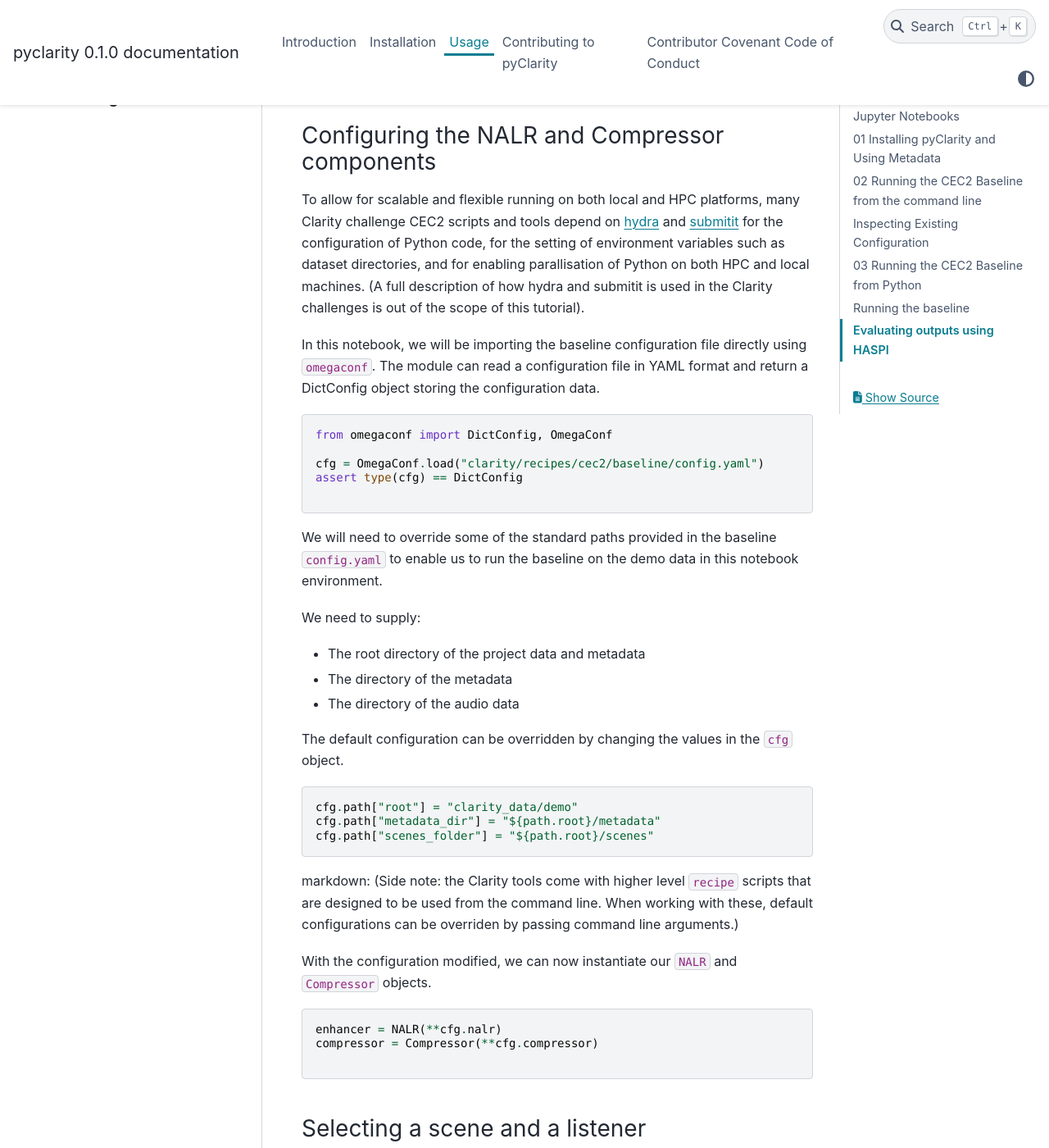
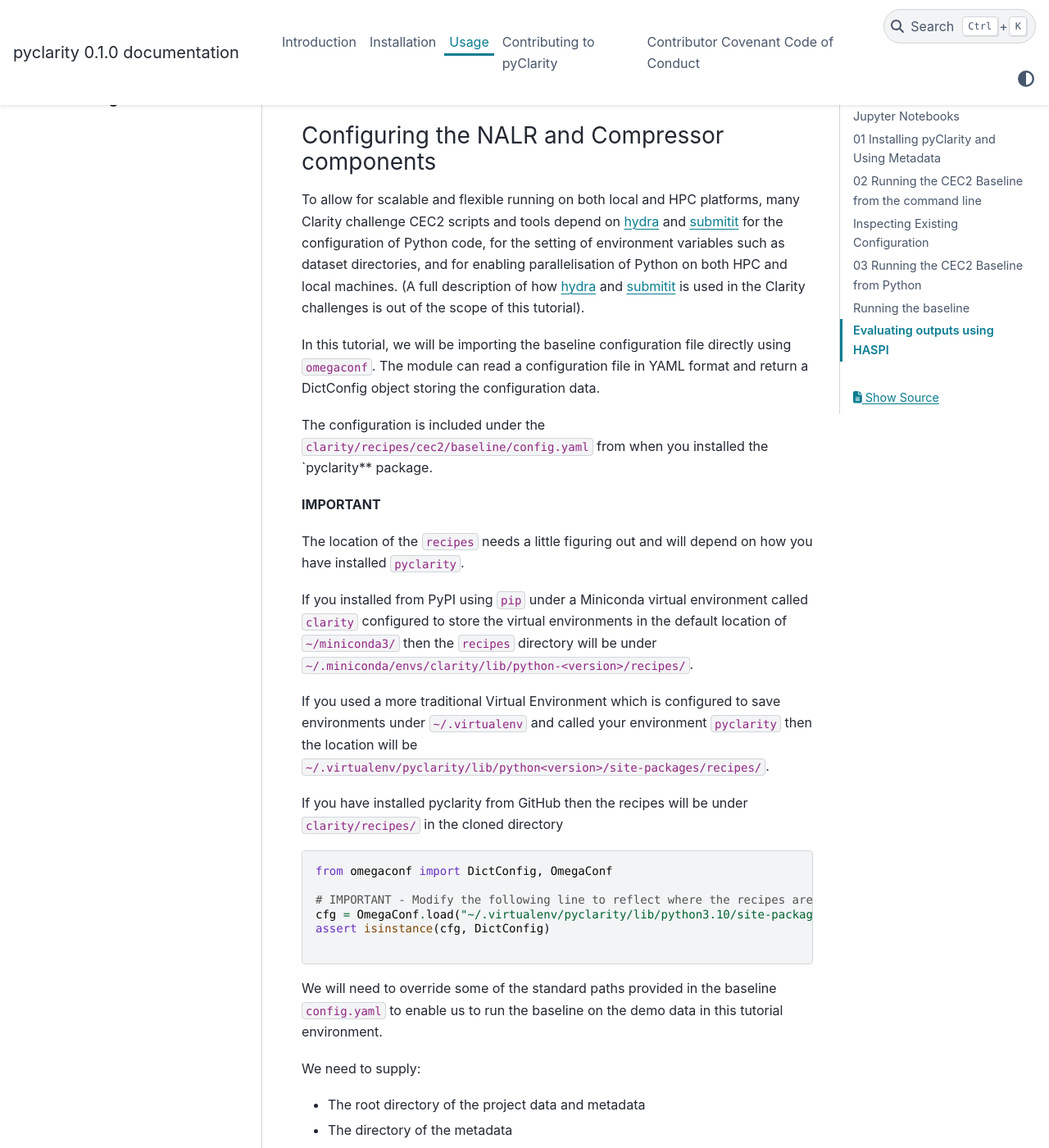
Before and after one commit to claritychallenge/clarity, a Sphinx documentation site: the page built from docs/usage.md, in a window 1280 px wide and 1400 px high, scrolled down 9172 px. Shown: the whole window at 82% size. Built offline with Sphinx 7.4.7 and the PyData theme 0.15.4, drawn with Linux system fonts in a browser that asks for light colours; some of the changed text lies outside the part shown.

Commit message:
16 | Updating tutorial to reflect location of installed recipes

````diff
--- a/docs/usage.md
+++ b/docs/usage.md
@@ -408,25 +408,44 @@ from clarity.enhancer.nalr import NALR
 To allow for scalable and flexible running on both local and HPC platforms, many Clarity challenge CEC2 scripts and
 tools depend on [hydra](https://hydra.cc/) and [submitit](https://github.com/facebookincubator/submitit) for the
 configuration of Python code, for the setting of environment variables such as dataset directories, and for enabling
-parallisation of Python on both HPC and local machines. (A full description of how hydra and submitit is used in the
+parallelisation of Python on both HPC and local machines. (A full description of how
+[hydra](https://hydra.cc/docs/intro/) and [submitit](https://github.com/facebookincubator/submitit) is used in the
 Clarity challenges is out of the scope of this tutorial).
 
 
-In this notebook, we will be importing the baseline configuration file directly using `omegaconf`. The module can read a
+In this tutorial, we will be importing the baseline configuration file directly using `omegaconf`. The module can read a
 configuration file in YAML format and return a DictConfig object storing the configuration data.
+
+The configuration is included under the `clarity/recipes/cec2/baseline/config.yaml` from when you installed the
+`pyclarity** package.
+
+**IMPORTANT**
+
+The location of the `recipes` needs a little figuring out and will depend on how you have installed `pyclarity`.
+
+If you installed from PyPI using `pip` under a Miniconda virtual environment called `clarity` configured to
+store the virtual environments in the default location of `~/miniconda3/`  then the `recipes` directory will be under
+`~/.miniconda/envs/clarity/lib/python-<version>/recipes/`.
+
+If you used a more traditional Virtual Environment which is configured to save environments under `~/.virtualenv` and
+called your environment `pyclarity` then the location will be
+`~/.virtualenv/pyclarity/lib/python<version>/site-packages/recipes/`.
+
+If you have installed pyclarity from GitHub then the recipes will be under `clarity/recipes/` in the cloned directory
 
 
 ``` python
 from omegaconf import DictConfig, OmegaConf
 
-cfg = OmegaConf.load("clarity/recipes/cec2/baseline/config.yaml")
-assert type(cfg) == DictConfig
+# IMPORTANT - Modify the following line to reflect where the recipes are located
+cfg = OmegaConf.load("~/.virtualenv/pyclarity/lib/python3.10/site-packages/recipes/cec2/baseline/config.yaml")
+assert isinstance(cfg, DictConfig)
 
 ```
 
 
 We will need to override some of the standard paths provided in the baseline `config.yaml` to enable us to run the
-baseline on the demo data in this notebook environment.
+baseline on the demo data in this tutorial environment.
 
 
 We need to supply:
@@ -552,13 +571,12 @@ Finally, signals are stored as 16-bit integer audio and must be converted to flo
 So, using the `wavfile` module from `scipy.io` to read the file, we have,
 
 ``` python
-import os
+from pathlib import Path
 
 from scipy.io import wavfile
 
-fs, signal = wavfile.read(
-    os.path.join(cfg.path.scenes_folder, f"{scene_id}_mix_CH1.wav")
-)
+fs, signal = wavfile.read(Path(cfg.path.scenes_folder) / f"{scene_id}_mix_CH1.wav")
+
 
 signal = signal / 32768.0
 ```
````
Also changed, not shown: other parts of docs/usage.md (+3 -3 lines).
